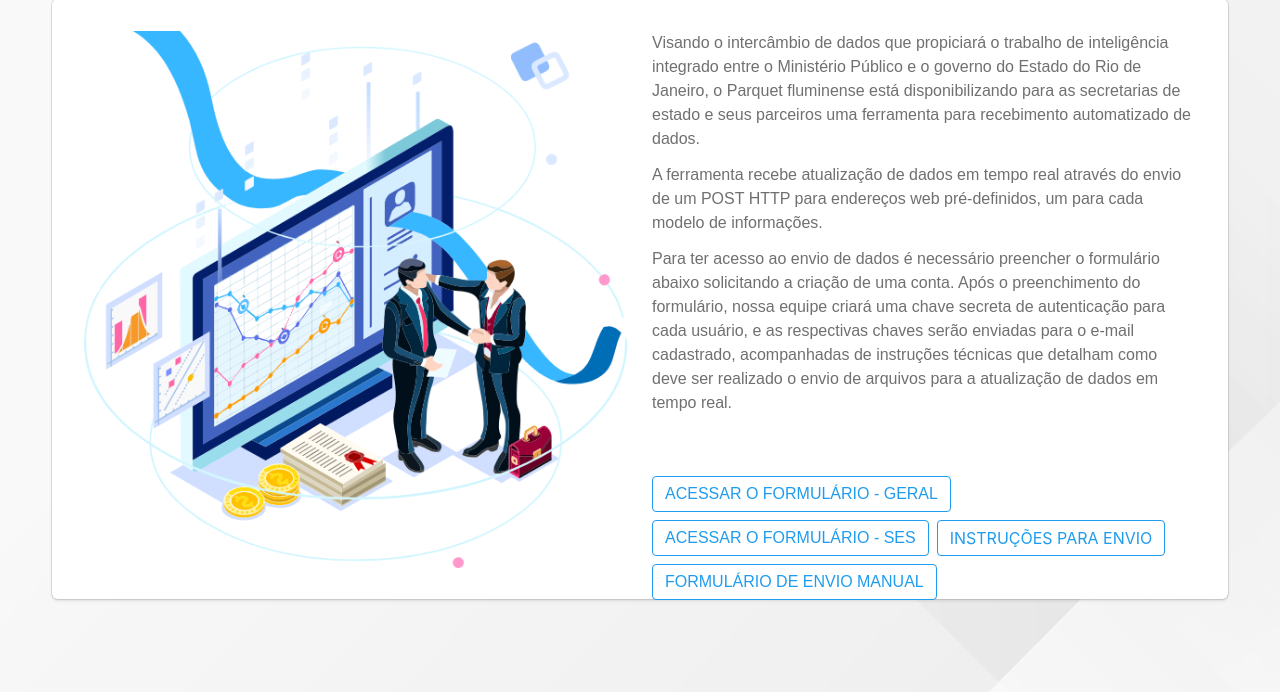
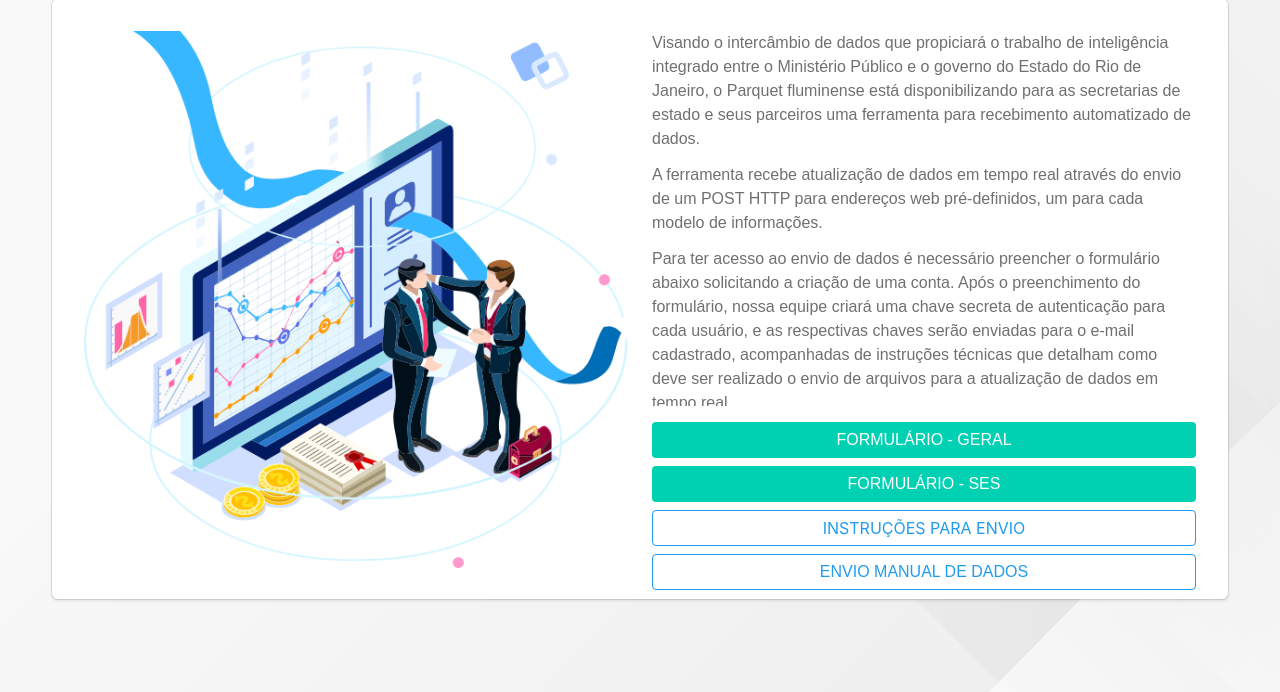
Before and after one commit to MinisterioPublicoRJ/datalakecadg, a Django app: template core/templates/core/home.html in a window 1280 px wide. Shown: the part 108-800 px from the top of the page. Run offline with Django 3.2, Linux system fonts and the light colour scheme; the template is opened without the code that fills it, so the values that code supplies are empty.

Commit message:
Melhora aparência de landing page

```diff
--- a/core/static/css/style.css
+++ b/core/static/css/style.css
@@ -31,7 +31,7 @@ p {
 
 .text-size {
     color: rgba(112,112,112,1);
-    height: 80%;
+    height: 70%;
     margin-bottom: 1em;
     overflow-y: auto;
 }
--- a/core/templates/core/home.html
+++ b/core/templates/core/home.html
@@ -90,17 +90,17 @@
                 </div>
             </article>
             <div class="buttons">
-                <a href="https://forms.office.com/Pages/ResponsePage.aspx?id=lnjkyX_gzkSGzS73hM2h2woTWJ8BlQlLjuwTDVhZQspUMEJGU0U2RkkzR1I2VjJBTzRVTVo1VVYyVi4u" target="_blank" class="button is-info is-outlined is-uppercase">
-                    acessar o formulário - Geral
+                <a href="https://forms.office.com/Pages/ResponsePage.aspx?id=lnjkyX_gzkSGzS73hM2h2woTWJ8BlQlLjuwTDVhZQspUMEJGU0U2RkkzR1I2VjJBTzRVTVo1VVYyVi4u" target="_blank" class="button is-primary is-uppercase is-fullwidth">
+                    formulário - Geral
                 </a>
-                <a href="https://forms.office.com/Pages/ResponsePage.aspx?id=lnjkyX_gzkSGzS73hM2h2woTWJ8BlQlLjuwTDVhZQspUM0QyNzYwOU5HOEJZUEVTSE43OE4xTFNLUS4u" target="_blank" class="button is-info is-outlined is-uppercase">
-                    acessar o formulário - SES
+                <a href="https://forms.office.com/Pages/ResponsePage.aspx?id=lnjkyX_gzkSGzS73hM2h2woTWJ8BlQlLjuwTDVhZQspUM0QyNzYwOU5HOEJZUEVTSE43OE4xTFNLUS4u" target="_blank" class="button is-primary is-uppercase is-fullwidth">
+                    formulário - SES
                 </a>
-                <button type="button" id="toggleButton" class="button is-info is-outlined is-uppercase">
+                <button type="button" id="toggleButton" class="button is-info is-outlined is-uppercase is-fullwidth">
                     instruções para envio
                 </button>
-                <a href="{% url 'core:upload-manual' %}" class="button is-info is-outlined is-uppercase">
-                    formulário de envio manual
+                <a href="{% url 'core:upload-manual' %}" class="button is-info is-outlined is-uppercase is-fullwidth">
+                    envio manual de dados
                 </a>
             </div>
 {% endblock content %}
--- a/datalakecadg/templates/base.html
+++ b/datalakecadg/templates/base.html
@@ -11,12 +11,12 @@
   <body data-gr-c-s-loaded="true">
 	<div class="container">
 		<header class="header has-text-centered">
-			<img src="{% static 'img/logo_dados.png' %}" />
+            <a href="{% url 'core:home' %}"><img src="{% static 'img/logo_dados.png' %}" /></a>
 			<svg class="Linha_1">
 				<path id="Linha_1" d="M 0 0 L 0 64">
 				</path>
 			</svg>
-			<img src="{% static 'img/logo_MP.png' %}" />
+            <a href="{% url 'core:home' %}"/><img src="{% static 'img/logo_MP.png' %}" /></a>
 		</header>
 		<section class="box columns">
 			<div class="column">
```
